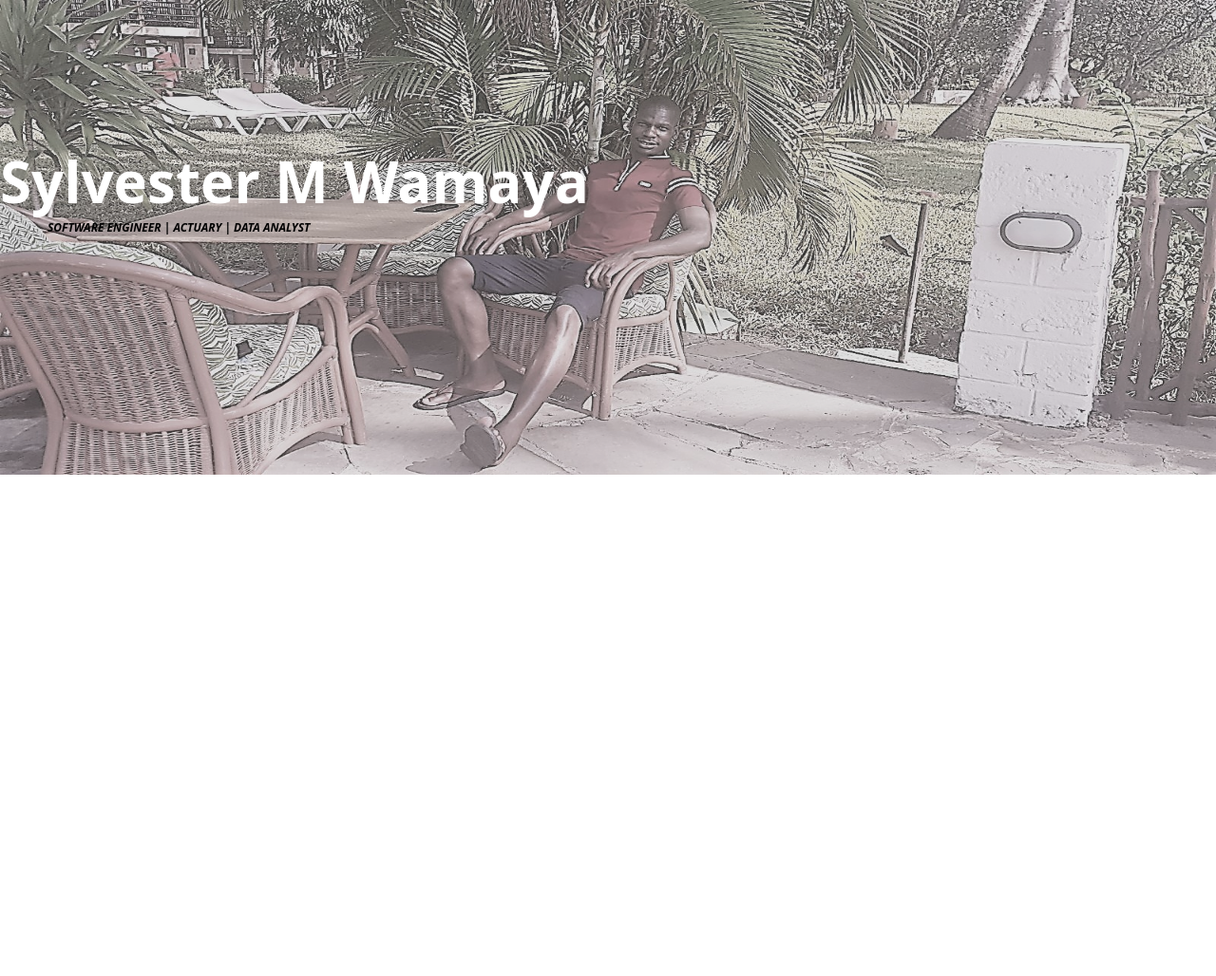
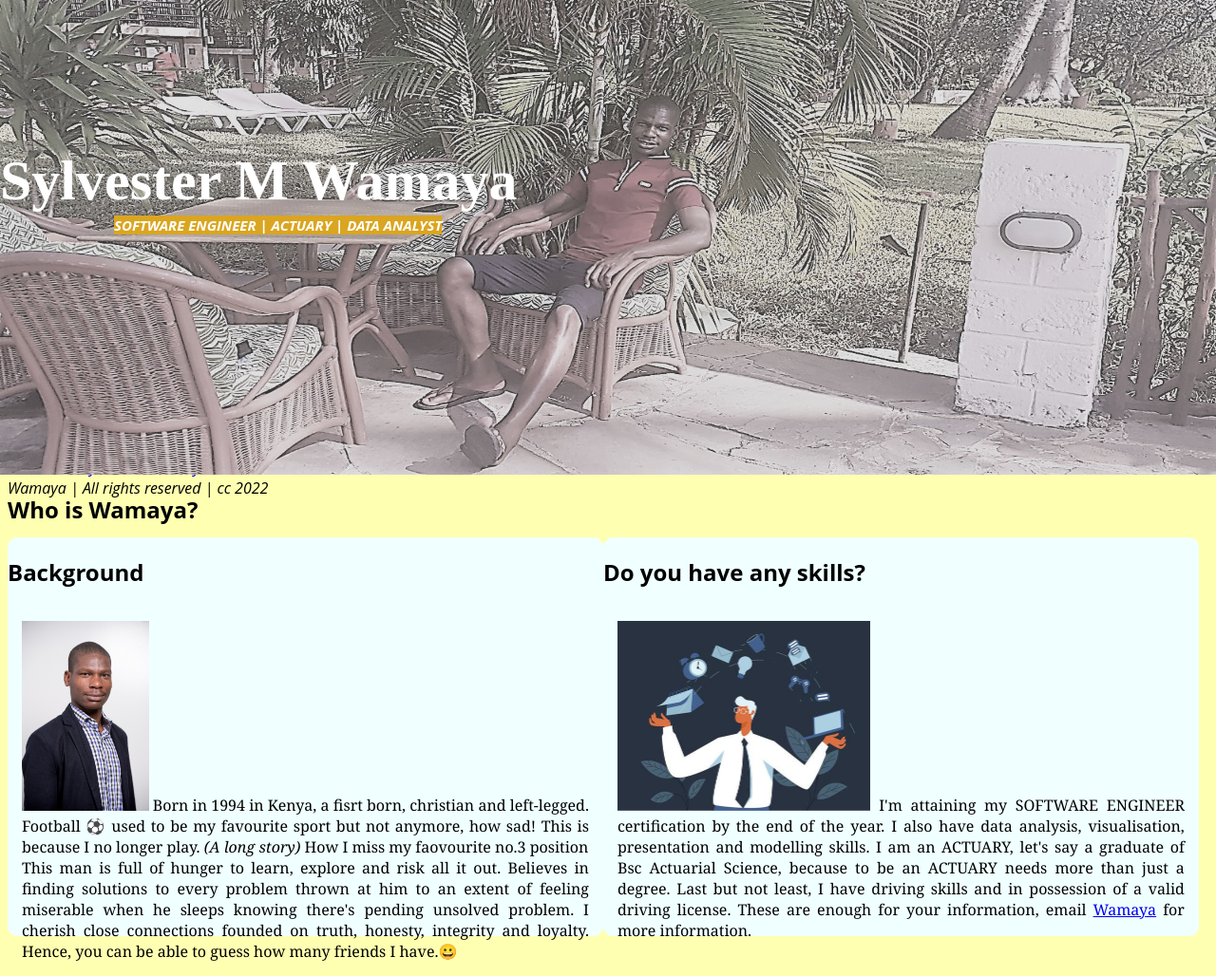
Before and after one commit to sylvester-wamaya/-sylvester-personal-website, a plain HTML site: page index.html in a window 1280 px wide. Shown: the whole page at 95% size. Before the commit the page ends 800 px from the top, so only its background shows below. Drawn offline with Linux system fonts and the light colour scheme.

Commit message:
content added

```diff
--- a/index.html
+++ b/index.html
@@ -10,7 +10,7 @@
     <body>
         <script src="script.js"></script>
         <div id="heading">
-            <h1><strong>Sylvester M Wamaya</strong></h1>
+            <h1>Sylvester M Wamaya</h1>
             <em><b>SOFTWARE ENGINEER | ACTUARY | DATA ANALYST </b></em>
         </div>
 
@@ -18,5 +18,44 @@
             <img src="./images/backgroundimage.jpg" alt="backgroundimage">
 
         </div>
+        <section>
+            <h1>Who is Wamaya?</h1>
+            <div>
+                <div id="ground">
+                <h2>Background</h2>
+                <p>
+                <img src="./images/passport.jpg" alt="Sylvester's passport photo">
+
+                    Born in 1994 in Kenya, a fisrt born, christian and left-legged. Football &#9917 used to be my favourite sport but not anymore, how sad! This is because I no longer play. <i>(A long story)</i> How I miss my faovourite no.3 position<br>
+                    This man is full of hunger to learn, explore and risk all it out. Believes in finding solutions to every problem thrown at him to an extent of feeling miserable when he sleeps knowing there's pending unsolved problem.
+                    I cherish close connections founded on truth, honesty, integrity and loyalty. Hence, you can be able to guess how many friends I have.&#128512
+                </p>
+                </div>
+                <div id="skills">
+                    <h2>Do you have any skills?</h2>
+                    <p>
+                    <img src="./images/skills.jpg" alt="Skills icon">
+                    I'm attaining my SOFTWARE ENGINEER certification by the end of the year. I also have data analysis, visualisation, presentation and modelling skills.
+                    I am an ACTUARY, let's say a graduate of Bsc Actuarial Science, because to be an ACTUARY needs more than just a degree. Last but not least, I have driving skills and in possession of a valid driving license.
+                    These are enough for your information, email <a href="sylvesterwamaya@gmail.com">Wamaya</a> for more information.
+                </p>
+                </div>
+
+            </div>
+
+
+        </section>
+        <footer>
+            <div id="contacts">
+                <p>
+                <button><a href="sylvesterwamaya@gmail.com">Sens an Email</a></button>
+                 <br>
+                Mobile: +254712 668 842 <br>
+                Linked In: <a href="https://www.linkedin.com/in/sylvester-wamaya-b11a93112/">Sylvester Wamaya</a> <br>
+                <em> Wamaya | All rights reserved | cc 2022 </em>
+            </p>
+
+            </div>
+        </footer>
     </body>
 </html>
--- a/style.css
+++ b/style.css
@@ -7,6 +7,7 @@
     right: 0px;
     padding-left: 0%;
     padding-right: 0%;
+    background-color: #fff;
 }
 #home img {
     opacity: 0.8;
@@ -21,6 +22,7 @@
 }
 body {
     font-family: 'Open Sans', sans-serif;
+    background-color:rgba(255,255,0,0.3);
 }
 #heading {
     top: 150px;
@@ -28,15 +30,60 @@ body {
     width: 800px;
     height: 200px;
     position: absolute;
-    line-height: 2px;
+    line-height: 1px;
     z-index: 1;
     font-size: 30px;
     color: #fff;
 }
+#heading h1{
+    font-family: "lucida handwriting";
+}
 #heading em{
     padding-top: 0px;
-    color: black;
     margin-top: 0px;
-    margin-left: 50px;
-    font-size: 12px;
+    margin-left: 120px;
+    background-color: goldenrod;
+    font-size: 15px;
 }
+section img {
+    height: 200px;
+    position: relative;
+
+}
+section {
+    top: 550px;
+    display: block;
+    float: left;
+    width: 100%;
+    margin-left: 0px;
+    margin-right: 0px;
+
+}
+#ground, #skills{
+    height: 420px;
+    display: block;
+    width: 49.6%;
+    float: left;
+    position: relative;
+    top: 550px;
+    border: 2px none goldenrod;
+    background-color: azure;
+    border-radius: 10px;
+    text-align: justify;
+
+}
+#ground{
+    float: left;
+    margin-left: 0px;
+    left: 0px;
+
+}
+section h1{
+    position: absolute;
+    top: 500px;
+}
+
+section p{
+    padding: 15px;
+    font-family: Georgia, 'Times New Roman', Times, serif;
+}
```
Also changed, not shown: images/passport.jpg (added), images/skills.jpg (added), 1 other file.
